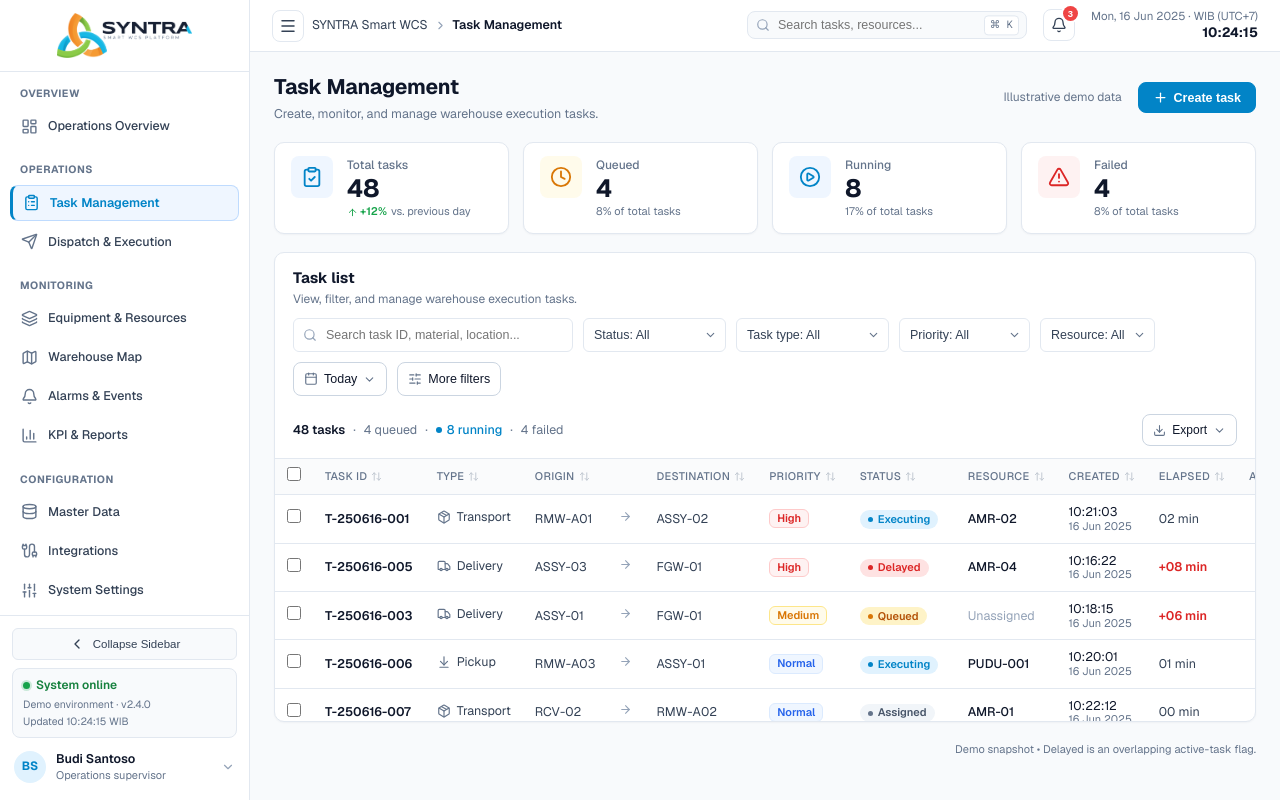
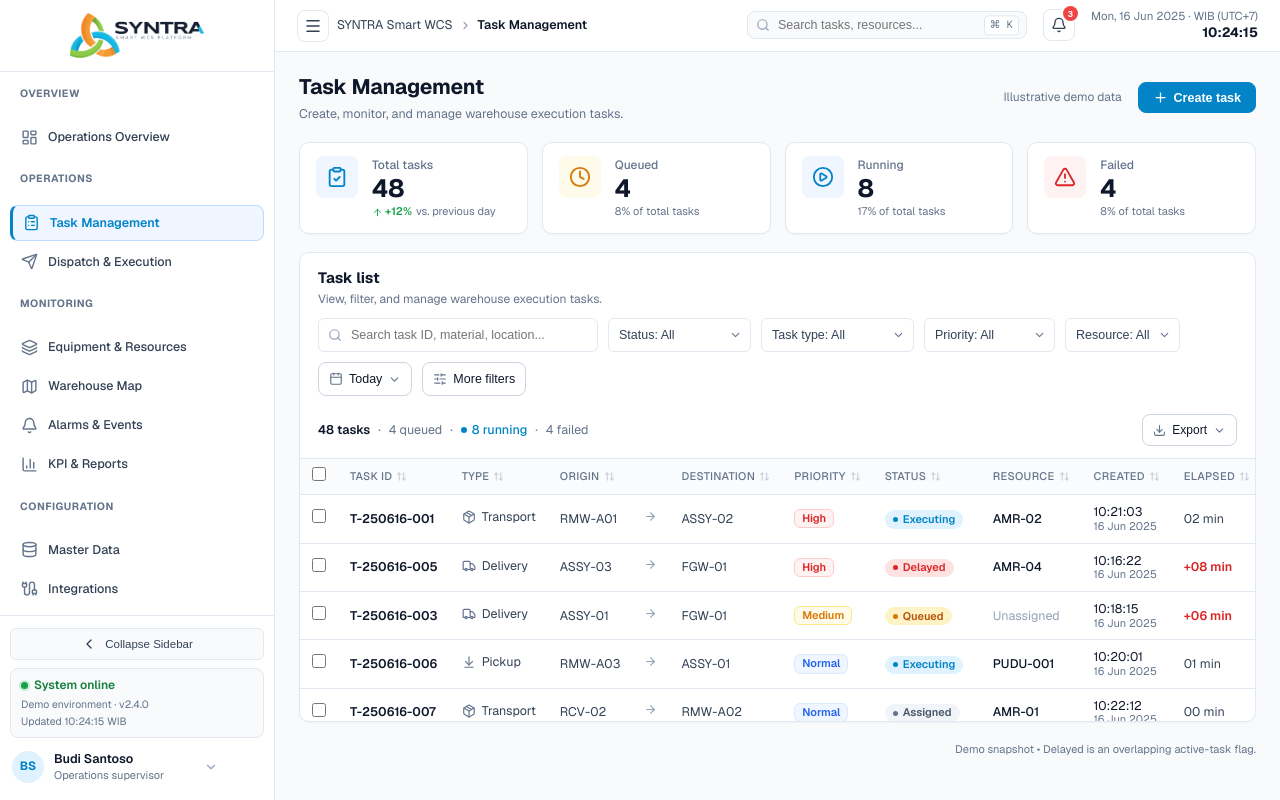
Before and after one commit to kendikadimas/smartwcs-astra, a Next.js app: page /tasks in a window 1280 px wide. Built offline with nearby package versions, Linux system fonts and the light colour scheme.

Commit message:
update side bar collapse

```diff
--- a/src/app/globals.css
+++ b/src/app/globals.css
@@ -100,20 +100,26 @@ body {
   height: 100vh;
   flex-shrink: 0;
   z-index: 30;
-  transition: width 0.22s cubic-bezier(0.4, 0, 0.2, 1), transform 0.25s cubic-bezier(0.4, 0, 0.2, 1);
   position: relative;
+  overflow-x: hidden;
+  transition: width 0.3s cubic-bezier(0.16, 1, 0.3, 1),
+              min-width 0.3s cubic-bezier(0.16, 1, 0.3, 1),
+              max-width 0.3s cubic-bezier(0.16, 1, 0.3, 1),
+              transform 0.32s cubic-bezier(0.16, 1, 0.3, 1);
+  will-change: width, transform;
 }
 
-/* Sidebar Logo - Centered horizontally and enlarged */
+/* Sidebar Logo - Centered horizontally and smooth crossfade */
 .sidebar-logo {
   height: 72px;
   padding: 12px 16px;
   border-bottom: 1px solid var(--border-subtle);
   display: flex;
   align-items: center;
-  justify-content: center; /* Center horizontally between left and right sidebar edge */
+  justify-content: center;
   position: relative;
   flex-shrink: 0;
+  transition: padding 0.3s cubic-bezier(0.16, 1, 0.3, 1);
 }
 
 .sidebar-logo-link {
@@ -121,19 +127,69 @@ body {
   align-items: center;
   justify-content: center;
   width: 100%;
+  position: relative;
+  height: 48px;
   text-decoration: none;
 }
 
-.sidebar-logo img {
-  height: 44px; /* Enlarged from 34-36px for bold prominence */
+.logo-full-wrap {
+  display: flex;
+  align-items: center;
+  justify-content: center;
+  width: 100%;
+  opacity: 1;
+  transform: scale(1);
+  transition: opacity 0.22s cubic-bezier(0.16, 1, 0.3, 1),
+              transform 0.25s cubic-bezier(0.16, 1, 0.3, 1);
+  pointer-events: auto;
+}
+
+.logo-full-wrap img {
+  height: 44px;
   width: auto;
   max-width: 195px;
   object-fit: contain;
   transition: transform 0.15s ease;
 }
 
-.sidebar-logo img:hover {
+.logo-full-wrap img:hover {
   transform: scale(1.02);
+}
+
+.sidebar.collapsed .logo-full-wrap {
+  opacity: 0;
+  transform: scale(0.85);
+  pointer-events: none;
+  position: absolute;
+  visibility: hidden;
+}
+
+.logo-symbol-wrapper {
+  width: 38px;
+  height: 38px;
+  overflow: hidden;
+  display: flex;
+  align-items: center;
+  justify-content: flex-start;
+  border-radius: var(--radius-md);
+  background: #f8fafc;
+  padding: 2px;
+  border: 1px solid var(--border-subtle);
+  opacity: 0;
+  transform: scale(0.85);
+  transition: opacity 0.22s cubic-bezier(0.16, 1, 0.3, 1),
+              transform 0.25s cubic-bezier(0.16, 1, 0.3, 1);
+  pointer-events: none;
+  position: absolute;
+  visibility: hidden;
+}
+
+.sidebar.collapsed .logo-symbol-wrapper {
+  opacity: 1;
+  transform: scale(1);
+  pointer-events: auto;
+  position: static;
+  visibility: visible;
 }
 
 .sidebar-close-mobile-btn {
@@ -159,32 +215,22 @@ body {
   color: var(--text-navy);
 }
 
-.logo-symbol-wrapper {
-  width: 38px;
-  height: 38px;
-  overflow: hidden;
-  display: flex;
-  align-items: center;
-  justify-content: flex-start;
-  border-radius: var(--radius-md);
-  background: #f8fafc;
-  padding: 2px;
-  border: 1px solid var(--border-subtle);
-}
-
 .sidebar-nav {
   flex: 1;
   overflow-y: auto;
+  overflow-x: hidden;
   padding: 12px 10px;
   display: flex;
   flex-direction: column;
-  gap: 16px;
+  gap: 14px;
+  transition: padding 0.3s cubic-bezier(0.16, 1, 0.3, 1);
 }
 
 .nav-group-section {
   display: flex;
   flex-direction: column;
   gap: 3px;
+  width: 100%;
 }
 
 .nav-group-title {
@@ -194,12 +240,35 @@ body {
   text-transform: uppercase;
   color: var(--text-muted);
   padding: 2px 10px 4px;
+  transition: opacity 0.2s cubic-bezier(0.16, 1, 0.3, 1),
+              max-height 0.25s cubic-bezier(0.16, 1, 0.3, 1),
+              padding 0.2s ease;
+  overflow: hidden;
+  white-space: nowrap;
+  max-height: 24px;
+}
+
+.sidebar.collapsed .nav-group-title {
+  opacity: 0;
+  max-height: 0;
+  padding: 0;
+  pointer-events: none;
 }
 
 .nav-group-divider {
   height: 1px;
   background-color: var(--border-subtle);
-  margin: 6px 4px;
+  margin: 4px 6px;
+  opacity: 0;
+  max-height: 0;
+  transition: opacity 0.2s cubic-bezier(0.16, 1, 0.3, 1),
+              max-height 0.25s cubic-bezier(0.16, 1, 0.3, 1);
+  overflow: hidden;
+}
+
+.sidebar.collapsed .nav-group-divider {
+  opacity: 1;
+  max-height: 1px;
 }
 
 .nav-item {
@@ -212,11 +281,17 @@ body {
   color: var(--text-secondary);
   border-radius: var(--radius-lg);
   text-decoration: none;
-  transition: background-color 0.15s ease, color 0.15s ease;
+  transition: background-color 0.15s ease,
+              color 0.15s ease,
+              padding 0.3s cubic-bezier(0.16, 1, 0.3, 1),
+              width 0.3s cubic-bezier(0.16, 1, 0.3, 1),
+              border-color 0.15s ease;
   position: relative;
   cursor: pointer;
   border: 1px solid transparent;
   white-space: nowrap;
+  overflow: hidden;
+  width: 100%;
 }
 
 .nav-item:hover {
@@ -244,13 +319,44 @@ body {
   transition: color 0.15s ease;
 }
 
+.nav-item .nav-label {
+  opacity: 1;
+  transform: translateX(0);
+  max-width: 175px;
+  transition: opacity 0.2s cubic-bezier(0.16, 1, 0.3, 1),
+              transform 0.22s cubic-bezier(0.16, 1, 0.3, 1),
+              max-width 0.28s cubic-bezier(0.16, 1, 0.3, 1);
+  white-space: nowrap;
+  overflow: hidden;
+  text-overflow: ellipsis;
+  flex: 1;
+}
+
+.sidebar.collapsed .nav-item {
+  justify-content: center;
+  padding: 9px 0;
+  width: 44px;
+  margin: 0 auto;
+  gap: 0;
+}
+
+.sidebar.collapsed .nav-item .nav-label {
+  opacity: 0;
+  max-width: 0;
+  transform: translateX(-6px);
+  pointer-events: none;
+  flex: 0;
+}
+
 .sidebar-footer {
-  padding: 12px 12px;
+  padding: 12px 10px;
   border-top: 1px solid var(--border-subtle);
   display: flex;
   flex-direction: column;
   gap: 8px;
   background-color: var(--bg-surface);
+  transition: padding 0.3s cubic-bezier(0.16, 1, 0.3, 1);
+  overflow: hidden;
 }
 
 .sidebar-collapse-btn {
@@ -267,13 +373,46 @@ body {
   font-size: 11.5px;
   font-weight: 500;
   cursor: pointer;
-  transition: all 0.15s ease;
+  transition: background-color 0.15s ease,
+              border-color 0.15s ease,
+              padding 0.3s cubic-bezier(0.16, 1, 0.3, 1),
+              width 0.3s cubic-bezier(0.16, 1, 0.3, 1);
+  overflow: hidden;
+  white-space: nowrap;
 }
 
 .sidebar-collapse-btn:hover {
   background-color: #f1f5f9;
   color: var(--text-navy);
   border-color: #cbd5e1;
+}
+
+.sidebar-collapse-btn .collapse-icon {
+  display: flex;
+  align-items: center;
+  justify-content: center;
+  flex-shrink: 0;
+}
+
+.sidebar-collapse-btn .collapse-text {
+  opacity: 1;
+  max-width: 120px;
+  transition: opacity 0.2s cubic-bezier(0.16, 1, 0.3, 1),
+              max-width 0.28s cubic-bezier(0.16, 1, 0.3, 1);
+  white-space: nowrap;
+  overflow: hidden;
+}
+
+.sidebar.collapsed .sidebar-collapse-btn {
+  padding: 8px 0;
+  width: 44px;
+  margin: 0 auto;
+}
+
+.sidebar.collapsed .sidebar-collapse-btn .collapse-text {
+  opacity: 0;
+  max-width: 0;
+  pointer-events: none;
 }
 
 .system-status-box {
@@ -284,6 +423,34 @@ body {
   display: flex;
   flex-direction: column;
   gap: 2px;
+  transition: padding 0.3s cubic-bezier(0.16, 1, 0.3, 1),
+              width 0.3s cubic-bezier(0.16, 1, 0.3, 1);
+  overflow: hidden;
+}
+
+.system-status-box .status-title,
+.system-status-box .status-meta {
+  opacity: 1;
+  max-height: 20px;
+  transition: opacity 0.2s cubic-bezier(0.16, 1, 0.3, 1),
+              max-height 0.28s cubic-bezier(0.16, 1, 0.3, 1);
+  white-space: nowrap;
+  overflow: hidden;
+}
+
+.sidebar.collapsed .system-status-box {
+  align-items: center;
+  justify-content: center;
+  padding: 8px 0;
+  width: 44px;
+  margin: 0 auto;
+}
+
+.sidebar.collapsed .system-status-box .status-title,
+.sidebar.collapsed .system-status-box .status-meta {
+  opacity: 0;
+  max-height: 0;
+  pointer-events: none;
 }
 
 .status-dot-row {
@@ -301,6 +468,7 @@ body {
   border-radius: 50%;
   background-color: #16a34a;
   box-shadow: 0 0 0 2px rgba(22, 163, 74, 0.2);
+  flex-shrink: 0;
 }
 
 .status-meta {
@@ -314,6 +482,9 @@ body {
   gap: 10px;
   padding: 4px 2px;
   cursor: pointer;
+  transition: padding 0.3s cubic-bezier(0.16, 1, 0.3, 1),
+              width 0.3s cubic-bezier(0.16, 1, 0.3, 1);
+  overflow: hidden;
 }
 
 .user-avatar {
@@ -333,6 +504,12 @@ body {
 .user-info {
   flex: 1;
   min-width: 0;
+  opacity: 1;
+  max-width: 140px;
+  transition: opacity 0.2s cubic-bezier(0.16, 1, 0.3, 1),
+              max-width 0.28s cubic-bezier(0.16, 1, 0.3, 1);
+  overflow: hidden;
+  white-space: nowrap;
 }
 
 .user-name {
@@ -352,6 +529,25 @@ body {
   text-overflow: ellipsis;
 }
 
+.user-chevron {
+  transition: opacity 0.2s cubic-bezier(0.16, 1, 0.3, 1),
+              transform 0.2s ease;
+}
+
+.sidebar.collapsed .user-profile-row {
+  justify-content: center;
+  padding: 4px 0;
+  width: 44px;
+  margin: 0 auto;
+}
+
+.sidebar.collapsed .user-info,
+.sidebar.collapsed .user-chevron {
+  opacity: 0;
+  max-width: 0;
+  pointer-events: none;
+}
+
 /* Desktop Collapsed Sidebar (Mini Rail 68px) */
 .sidebar.collapsed {
   width: 68px;
@@ -369,41 +565,9 @@ body {
   align-items: center;
 }
 
-.sidebar.collapsed .nav-group-section {
-  width: 100%;
-  align-items: center;
-}
-
-.sidebar.collapsed .nav-item {
-  justify-content: center;
-  padding: 9px 0;
-  width: 44px;
-  border-radius: var(--radius-md);
-}
-
 .sidebar.collapsed .sidebar-footer {
   padding: 10px 8px;
   align-items: center;
-}
-
-.sidebar.collapsed .sidebar-collapse-btn {
-  padding: 8px 0;
-  width: 44px;
-}
-
-.sidebar.collapsed .system-status-box.collapsed {
-  display: flex;
-  align-items: center;
-  justify-content: center;
-  padding: 8px 0;
-  width: 44px;
-  border-radius: var(--radius-md);
-}
-
-.sidebar.collapsed .user-profile-row.collapsed {
-  justify-content: center;
-  padding: 4px 0;
-  width: 44px;
 }
 
 /* Mobile Overlay Backdrop */
@@ -411,12 +575,13 @@ body {
   position: fixed;
   inset: 0;
   background: rgba(15, 23, 42, 0.45);
-  backdrop-filter: blur(3px);
-  -webkit-backdrop-filter: blur(3px);
+  backdrop-filter: blur(4px);
+  -webkit-backdrop-filter: blur(4px);
   z-index: 45;
   opacity: 0;
   pointer-events: none;
-  transition: opacity 0.22s cubic-bezier(0.4, 0, 0.2, 1);
+  transition: opacity 0.3s cubic-bezier(0.16, 1, 0.3, 1);
+  will-change: opacity;
 }
 
 .sidebar-overlay.active {
@@ -470,9 +635,22 @@ body {
   font-size: 11px;
 }
 
+@keyframes breadcrumbSlide {
+  from {
+    opacity: 0;
+    transform: translateX(4px);
+  }
+  to {
+    opacity: 1;
+    transform: translateX(0);
+  }
+}
+
 .breadcrumb-current {
   color: var(--text-navy);
   font-weight: 600;
+  display: inline-block;
+  animation: breadcrumbSlide 0.22s cubic-bezier(0.16, 1, 0.3, 1);
 }
 
 .topbar-right {
@@ -589,6 +767,27 @@ body {
   flex: 1;
   overflow-y: auto;
   padding: 20px 24px 32px 24px;
+  display: flex;
+  flex-direction: column;
+}
+
+/* Page Transitions */
+@keyframes pageFadeInSlide {
+  from {
+    opacity: 0;
+    transform: translateY(6px);
+  }
+  to {
+    opacity: 1;
+    transform: translateY(0);
+  }
+}
+
+.page-transition-wrap {
+  animation: pageFadeInSlide 0.25s cubic-bezier(0.16, 1, 0.3, 1) forwards;
+  will-change: opacity, transform;
+  width: 100%;
+  min-height: 100%;
   display: flex;
   flex-direction: column;
   gap: 18px;
@@ -1056,17 +1255,19 @@ input[type="checkbox"] {
     top: 0;
     bottom: 0;
     left: 0;
-    width: 270px;
-    min-width: 270px;
-    max-width: 270px;
-    transform: translateX(-100%);
+    width: 275px;
+    min-width: 275px;
+    max-width: 275px;
+    transform: translate3d(-100%, 0, 0);
+    transition: transform 0.32s cubic-bezier(0.16, 1, 0.3, 1);
+    will-change: transform;
     box-shadow: none;
     z-index: 50;
   }
 
   .sidebar.mobile-open {
-    transform: translateX(0);
-    box-shadow: 4px 0 28px rgba(15, 23, 42, 0.25);
+    transform: translate3d(0, 0, 0);
+    box-shadow: 6px 0 32px rgba(15, 23, 42, 0.25);
   }
 
   .sidebar-logo {
--- a/src/components/layout/AppShell.tsx
+++ b/src/components/layout/AppShell.tsx
@@ -1,6 +1,7 @@
 'use client';
 
 import React from 'react';
+import { usePathname } from 'next/navigation';
 import { SidebarProvider, useSidebar } from './SidebarContext';
 import { Sidebar } from './Sidebar';
 import { Topbar } from './Topbar';
@@ -11,6 +12,7 @@ interface AppShellProps {
 
 function AppShellInner({ children }: AppShellProps) {
   const { isOpenMobile, closeMobile, isCollapsed, isMobile } = useSidebar();
+  const pathname = usePathname();
 
   return (
     <div
@@ -31,8 +33,12 @@ function AppShellInner({ children }: AppShellProps) {
         {/* Top Header */}
         <Topbar />
 
-        {/* Scrollable Page View */}
-        <main className="page-content-wrapper">{children}</main>
+        {/* Scrollable Page View with Smooth Page Transition */}
+        <main className="page-content-wrapper">
+          <div key={pathname} className="page-transition-wrap">
+            {children}
+          </div>
+        </main>
       </div>
     </div>
   );
--- a/src/components/layout/Sidebar.tsx
+++ b/src/components/layout/Sidebar.tsx
@@ -99,7 +99,7 @@ export function Sidebar() {
       className={`sidebar ${isMini ? 'collapsed' : ''} ${isOpenMobile ? 'mobile-open' : ''}`}
       aria-label="Main Navigation"
     >
-      {/* Brand Logo Header - Centered Horizontally */}
+      {/* Brand Logo Header - Centered Horizontally with Smooth Cross-fade */}
       <div className="sidebar-logo">
         <Link
           href="/"
@@ -109,7 +109,24 @@ export function Sidebar() {
           }}
           title="SYNTRA Smart WCS Platform"
         >
-          {isMini ? (
+          {/* Full Centered Logo */}
+          <div className="logo-full-wrap">
+            <Image
+              src="/images/logowcs.png"
+              alt="SYNTRA Smart WCS Platform"
+              width={220}
+              height={56}
+              priority
+              style={{
+                width: 'auto',
+                height: '46px',
+                maxWidth: '190px',
+                objectFit: 'contain',
+              }}
+            />
+          </div>
+
+          {/* Mini Emblem Symbol */}
           <div className="logo-symbol-wrapper" title="SYNTRA Smart WCS">
             <Image
               src="/images/logowcs.png"
@@ -125,21 +142,6 @@ export function Sidebar() {
               }}
             />
           </div>
-          ) : (
-            <Image
-              src="/images/logowcs.png"
-              alt="SYNTRA Smart WCS Platform"
-              width={220}
-              height={56}
-              priority
-              style={{
-                width: 'auto',
-                height: '46px',
-                maxWidth: '190px',
-                objectFit: 'contain',
-              }}
-            />
-          )}
         </Link>
 
         {/* Mobile Close Button */}
@@ -153,12 +155,12 @@ export function Sidebar() {
         </button>
       </div>
 
-      {/* Nav Groups */}
+      {/* Nav Groups with smooth label transitions */}
       <nav className="sidebar-nav">
         {navGroups.map((group) => (
           <div key={group.title} className="nav-group-section">
-            {!isMini && <div className="nav-group-title">{group.title}</div>}
-            {isMini && <div className="nav-group-divider" />}
+            <div className="nav-group-title">{group.title}</div>
+            <div className="nav-group-divider" />
             {group.items.map((item) => {
               const active = isItemActive(item.href);
               const Icon = item.icon;
@@ -173,7 +175,7 @@ export function Sidebar() {
                   }}
                 >
                   <Icon className="nav-icon" />
-                  {!isMini && <span>{item.label}</span>}
+                  <span className="nav-label">{item.label}</span>
                 </Link>
               );
             })}
@@ -191,48 +193,38 @@ export function Sidebar() {
             title={isCollapsed ? 'Expand sidebar' : 'Collapse sidebar'}
             aria-label={isCollapsed ? 'Expand sidebar' : 'Collapse sidebar'}
           >
+            <span className="collapse-icon">
               {isCollapsed ? <ChevronRight size={16} /> : <ChevronLeft size={16} />}
-            {!isCollapsed && <span>Collapse Sidebar</span>}
+            </span>
+            <span className="collapse-text">Collapse Sidebar</span>
           </button>
         )}
 
         {/* System Status Box */}
-        {isMini ? (
         <div
-            className="system-status-box collapsed"
-            title="System online · Demo environment v2.4.0"
+          className="system-status-box"
+          title={isMini ? 'System online · Demo environment v2.4.0 · Updated 10:24:15 WIB' : undefined}
         >
-            <span className="status-dot" />
-          </div>
-        ) : (
-          <div className="system-status-box">
           <div className="status-dot-row">
             <span className="status-dot" />
-              <span>System online</span>
+            <span className="status-title">System online</span>
           </div>
           <div className="status-meta">Demo environment · v2.4.0</div>
           <div className="status-meta">Updated 10:24:15 WIB</div>
         </div>
-        )}
 
         {/* User Profile */}
-        {isMini ? (
         <div
-            className="user-profile-row collapsed"
-            title="Budi Santoso (Operations supervisor)"
+          className="user-profile-row"
+          title={isMini ? 'Budi Santoso · Operations supervisor' : undefined}
         >
-            <div className="user-avatar">BS</div>
-          </div>
-        ) : (
-          <div className="user-profile-row">
           <div className="user-avatar">BS</div>
           <div className="user-info">
             <div className="user-name">Budi Santoso</div>
             <div className="user-role">Operations supervisor</div>
           </div>
-            <ChevronDown size={14} style={{ color: '#94a3b8', flexShrink: 0 }} />
+          <ChevronDown className="user-chevron" size={14} style={{ color: '#94a3b8', flexShrink: 0 }} />
         </div>
-        )}
       </div>
     </aside>
   );
--- a/src/components/layout/Topbar.tsx
+++ b/src/components/layout/Topbar.tsx
@@ -53,7 +53,7 @@ export function Topbar({ onToggleMobileNav }: TopbarProps) {
         <div className="breadcrumb">
           <span className="breadcrumb-root">{rootBreadcrumb}</span>
           <ChevronRight className="breadcrumb-sep" size={13} />
-          <span className="breadcrumb-current">{currentBreadcrumb}</span>
+          <span key={currentBreadcrumb} className="breadcrumb-current">{currentBreadcrumb}</span>
         </div>
       </div>
 
```
Lines whose indentation alone changed are shown as unchanged.
